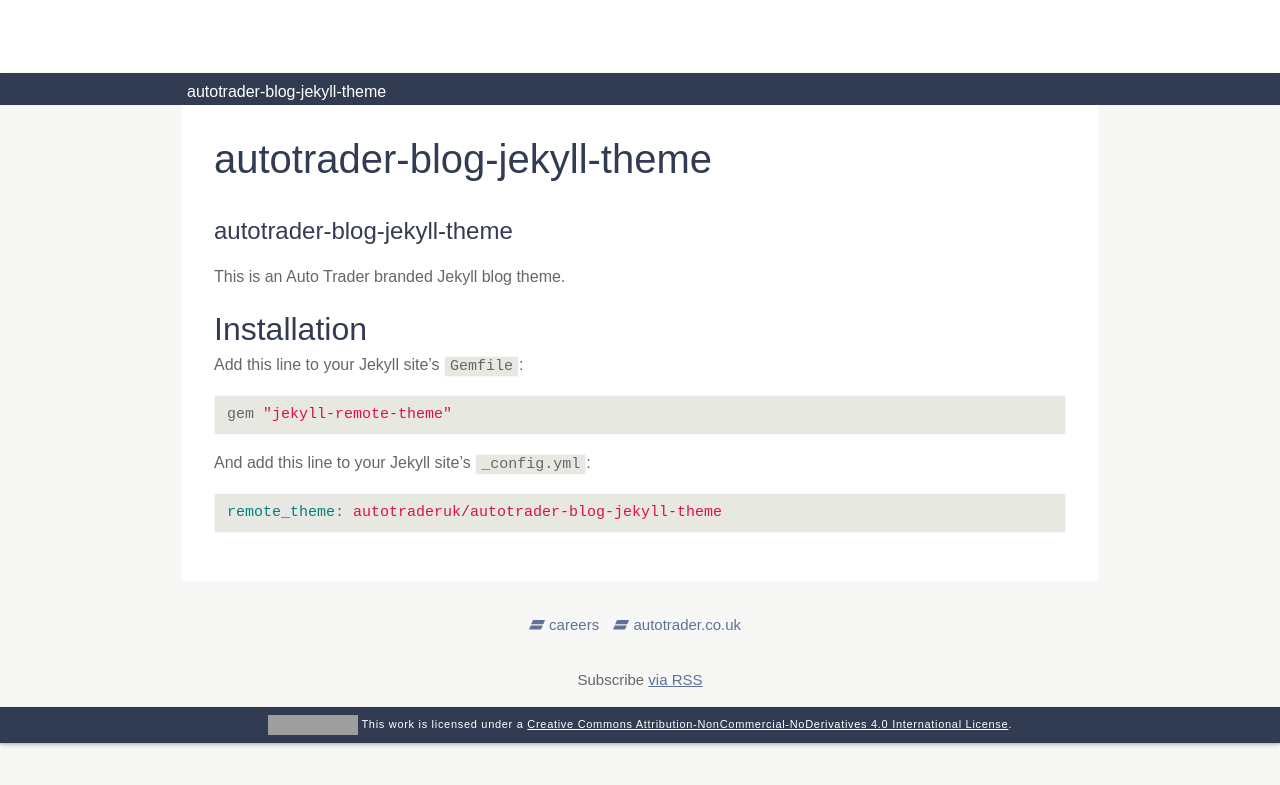
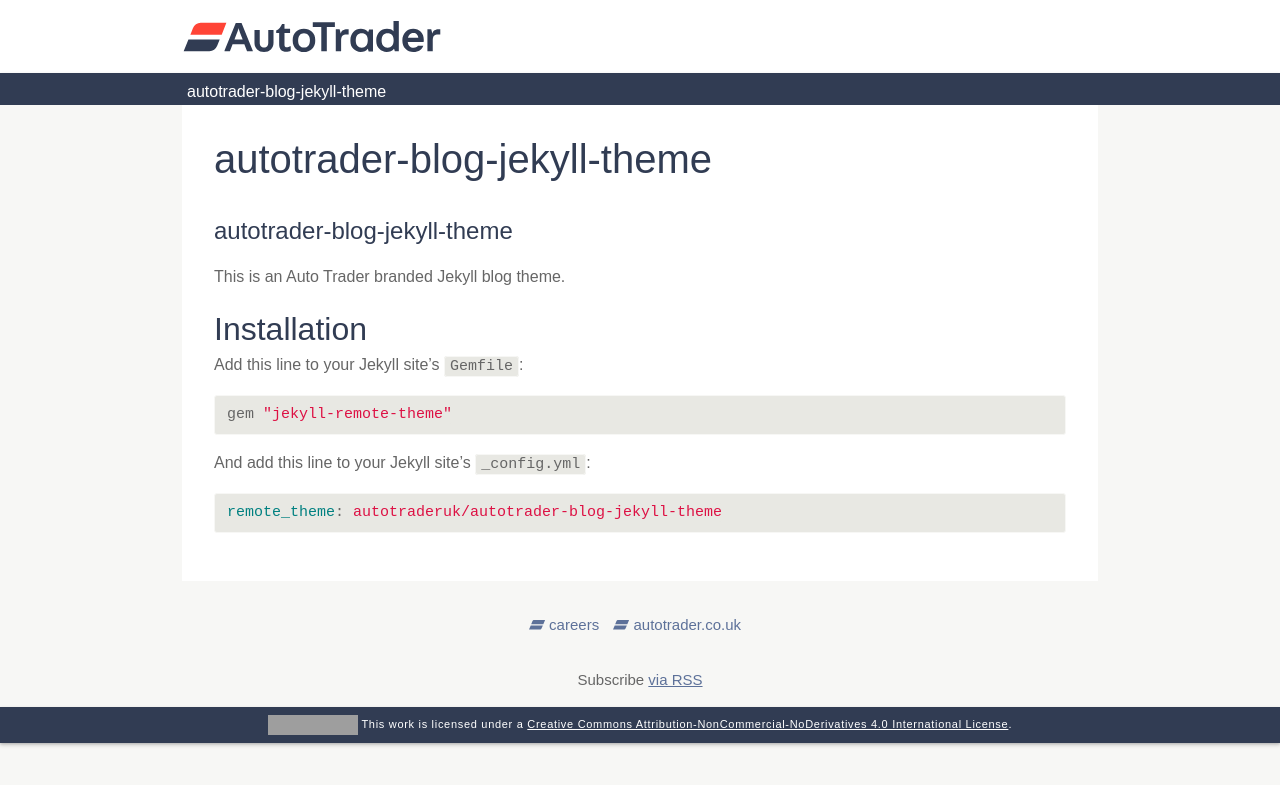
Before and after one commit to mrmanc/autotrader-blog-jekyll-theme, a Jekyll site: the page built from README.md, in a window 1280 px wide. Shown: the top 785 px of the page. Built offline with Jekyll 4.4.1, drawn with Linux system fonts in a browser that asks for light colours; some web fonts are replaced; our own code applies the rules of GitHub Pages for plain Markdown files; grey boxes are pictures that could not be loaded.

Commit message:
Fix reference to asset images

```diff
--- a/_includes/head.html
+++ b/_includes/head.html
@@ -2,27 +2,27 @@
     <meta charset="utf-8">
     <meta name="viewport" content="width=device-width initial-scale=1" />
     <meta http-equiv="X-UA-Compatible" content="IE=edge">
-    <link rel="shortcut icon" href="{{ site.github.url }}/images/favicons/favicon.png"/>
-    <link rel="icon" href="{{ site.github.url }}/images/favicons/favicon.png">
+    <link rel="shortcut icon" href="{{ site.github.url }}/assets/images/favicons/favicon.png"/>
+    <link rel="icon" href="{{ site.github.url }}/assets/images/favicons/favicon.png">
 
-    <link rel="apple-touch-icon" href="{{ site.github.url }}/images/favicons/touch-icon-iphone.png">
-    <link rel="apple-touch-icon" sizes="57x57" href="{{ site.github.url }}/images/favicons/favicon57.png">
-    <link rel="apple-touch-icon" sizes="72x72" href="{{ site.github.url }}/images/favicons/favicon72.png">
-    <link rel="apple-touch-icon" sizes="76x76" href="{{ site.github.url }}/images/favicons/touch-icon-ipad.png">
-    <link rel="apple-touch-icon" sizes="114x114" href="{{ site.github.url }}/images/favicons/favicon114.png">
-    <link rel="apple-touch-icon" sizes="120x120" href="{{ site.github.url }}/images/favicons/touch-icon-iphone-retina.png">
-    <link rel="apple-touch-icon" sizes="152x152" href="{{ site.github.url }}/images/favicons/touch-icon-ipad-retina.png">
+    <link rel="apple-touch-icon" href="{{ site.github.url }}/assets/images/favicons/touch-icon-iphone.png">
+    <link rel="apple-touch-icon" sizes="57x57" href="{{ site.github.url }}/assets/images/favicons/favicon57.png">
+    <link rel="apple-touch-icon" sizes="72x72" href="{{ site.github.url }}/assets/images/favicons/favicon72.png">
+    <link rel="apple-touch-icon" sizes="76x76" href="{{ site.github.url }}/assets/images/favicons/touch-icon-ipad.png">
+    <link rel="apple-touch-icon" sizes="114x114" href="{{ site.github.url }}/assets/images/favicons/favicon114.png">
+    <link rel="apple-touch-icon" sizes="120x120" href="{{ site.github.url }}/assets/images/favicons/touch-icon-iphone-retina.png">
+    <link rel="apple-touch-icon" sizes="152x152" href="{{ site.github.url }}/assets/images/favicons/touch-icon-ipad-retina.png">
 
     <meta name="application-name" content="AutoTrader">
     <meta name="msapplication-TileColor" content="#ffffff">
-    <meta name="msapplication-square70x70logo" content="{{ site.github.url }}/images/favicons/msapplication-tiny.png">
-    <meta name="msapplication-square150x150logo" content="{{ site.github.url }}/images/favicons/msapplication-square.png">
-    <meta name="msapplication-wide310x150logo" content="{{ site.github.url }}/images/favicons/msapplication-wide.png">
-    <meta name="msapplication-square310x310logo" content="{{ site.github.url }}/images/favicons/msapplication-large.png">
+    <meta name="msapplication-square70x70logo" content="{{ site.github.url }}/assets/images/favicons/msapplication-tiny.png">
+    <meta name="msapplication-square150x150logo" content="{{ site.github.url }}/assets/images/favicons/msapplication-square.png">
+    <meta name="msapplication-wide310x150logo" content="{{ site.github.url }}/assets/images/favicons/msapplication-wide.png">
+    <meta name="msapplication-square310x310logo" content="{{ site.github.url }}/assets/images/favicons/msapplication-large.png">
 
     <title>{% if page.title %}{{ page.title }}{% else %}{{ site.title }}{% endif %}</title>
 
-    <link rel="stylesheet" href="{{ "/assets/css/main.css" | prepend: site.github.url }}">
+    <link rel="stylesheet" href="{{ site.github.url }}/assets/css/main.css">
 
     {% seo %}
 
```
Also changed, not shown: assets/images/autotrader-white.svg (added), assets/images/autotrader.svg (added), assets/images/favicons/favicon.png (added), assets/images/favicons/favicon114.png (added), assets/images/favicons/favicon57.png (added), assets/images/favicons/favicon72.png (added), assets/images/favicons/msapplication-large.png (added), assets/images/favicons/msapplication-square.png (added), assets/images/favicons/msapplication-tiny.png (added), assets/images/favicons/msapplication-wide.png (added), assets/images/favicons/touch-icon-ipad-retina.png (added), assets/images/favicons/touch-icon-ipad.png (added), assets/images/favicons/touch-icon-iphone-retina.png (added), assets/images/favicons/touch-icon-iphone.png (added).
